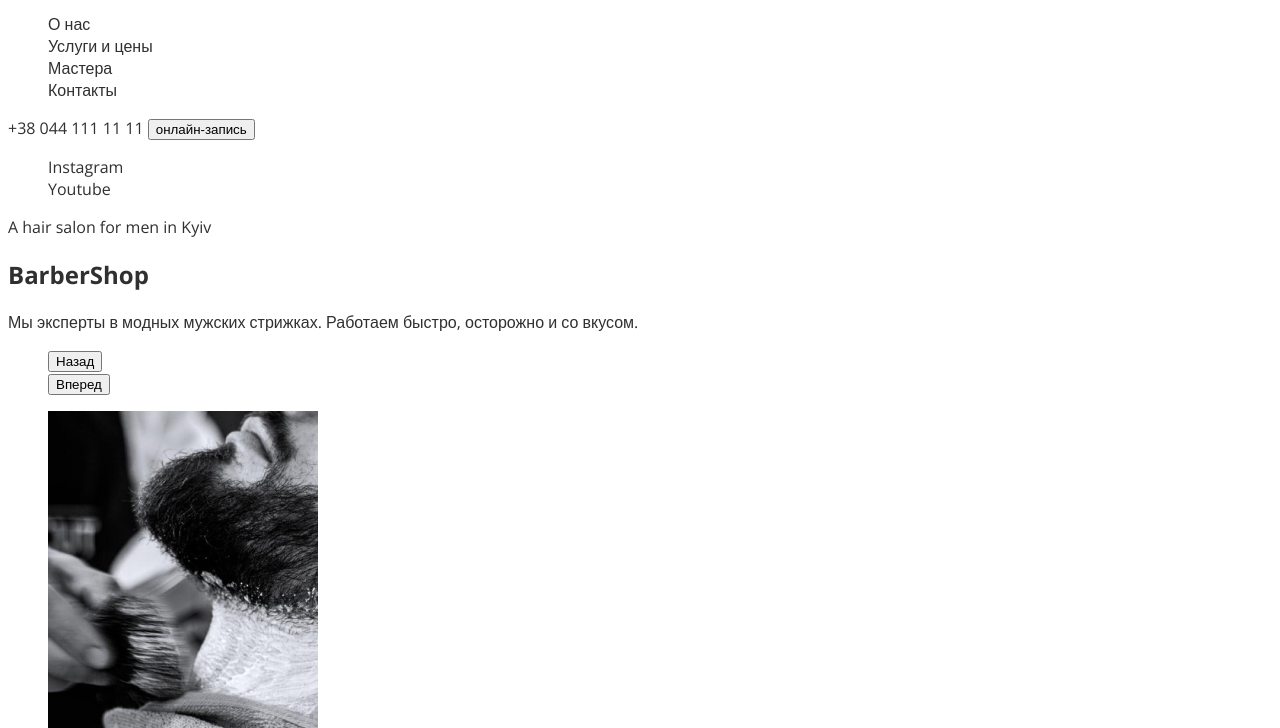
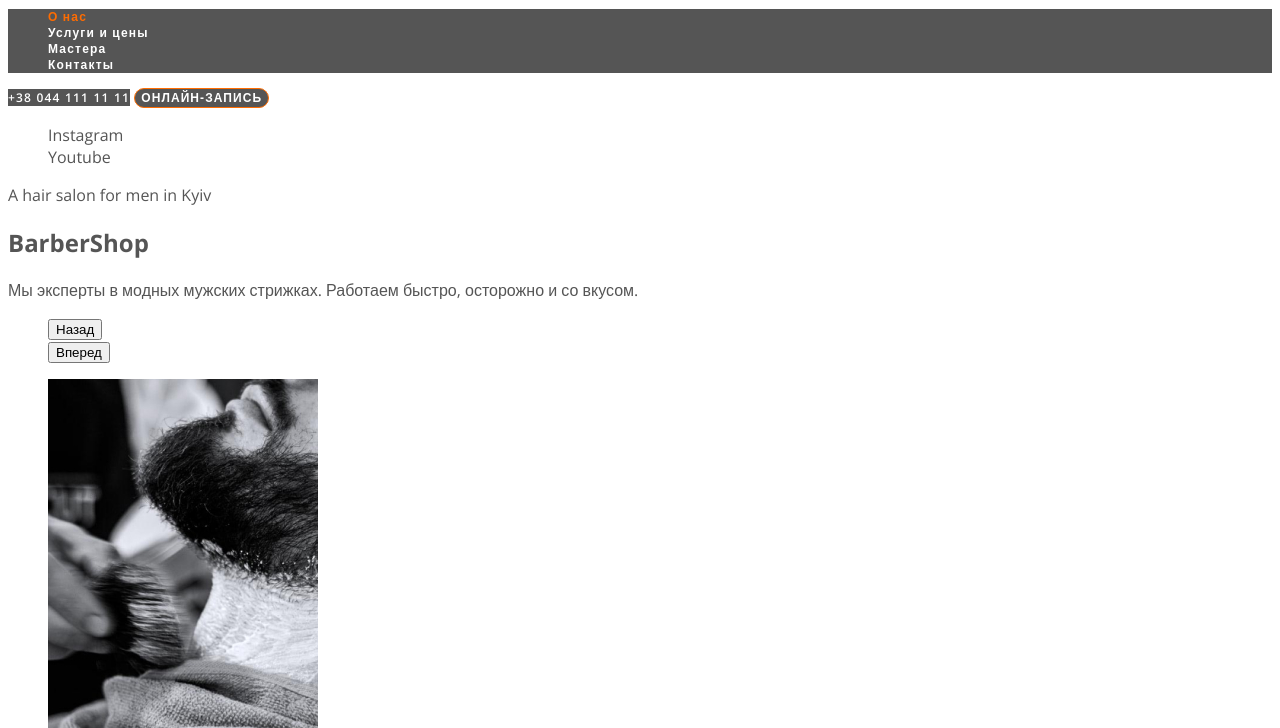
Before and after one commit to Veronika0136/Barbershop-v1, a plain HTML site: page index.html in a window 1280 px wide. Shown: the part 72-800 px from the top of the page. Drawn offline with nearby package versions, Linux system fonts and the light colour scheme.

Commit message:
Update styles.css

```diff
--- a/css/styles.css
+++ b/css/styles.css
@@ -1,19 +1,20 @@
 :root {
   /* fonts */
-    --main-font:"Open Sans",sans-serif;
-    --secondary-font:"Raleway", sans-serif;
+  --main-font: 'Open Sans', sans-serif;
+  --secondary-font: 'Raleway', sans-serif;
 
   /* text colors */
-    --main-txt-cl:#303030;
+  --main-txt-cl: #555555;
+  --txt-cl-accent: #ff6c00;
+  --txt-cl-title: #303030;
   /* bg colors */
-
+  --bg-cl: #f7f7f7;
   /* others */
 }
 
-body{
+body {
   font-family: var(--main-font);
   color: var(--main-txt-cl);
-
 }
 /* reset styls */
 .link {
@@ -23,3 +24,56 @@ body{
 .list {
   list-style: none;
 }
+/* <Header section */
+.logo-svg {
+  color: var(--txt-cl-title);
+}
+.header-list {
+  font-weight: 600;
+  font-size: 12px;
+  line-height: calc(16 / 12);
+  letter-spacing: 0.1em;
+  color: #ffffff;
+
+  background-color: #555555;
+}
+.header-link:hover,
+.header-link:focus,
+.header-link-current {
+  color: var(--txt-cl-accent);
+}
+.header-phone {
+  font-weight: 600;
+  font-size: 12px;
+  line-height: calc(16 / 12);
+  letter-spacing: 0.1em;
+  text-transform: uppercase;
+  color: #ffffff;
+
+  background-color: #555555;
+}
+.header-btn {
+  font-weight: 600;
+  font-size: 12px;
+  line-height: calc(16 / 12);
+  letter-spacing: 0.09em;
+  text-transform: uppercase;
+  color: #ffffff;
+  border: 1px solid var(--txt-cl-accent);
+  border-radius: 25px;
+  cursor: pointer;
+
+  background-color: #555555;
+}
+.header-btn:hover,
+.header-btn:focus {
+  background-color: var(--txt-cl-accent);
+}
+/* Hero section */
+/* About section */
+/* Price section */
+/* Features section */
+/* Team section */
+/* Portfolio section */
+/* Contacts section */
+/* Footer section */
```
Lines whose indentation alone changed are shown as unchanged.
